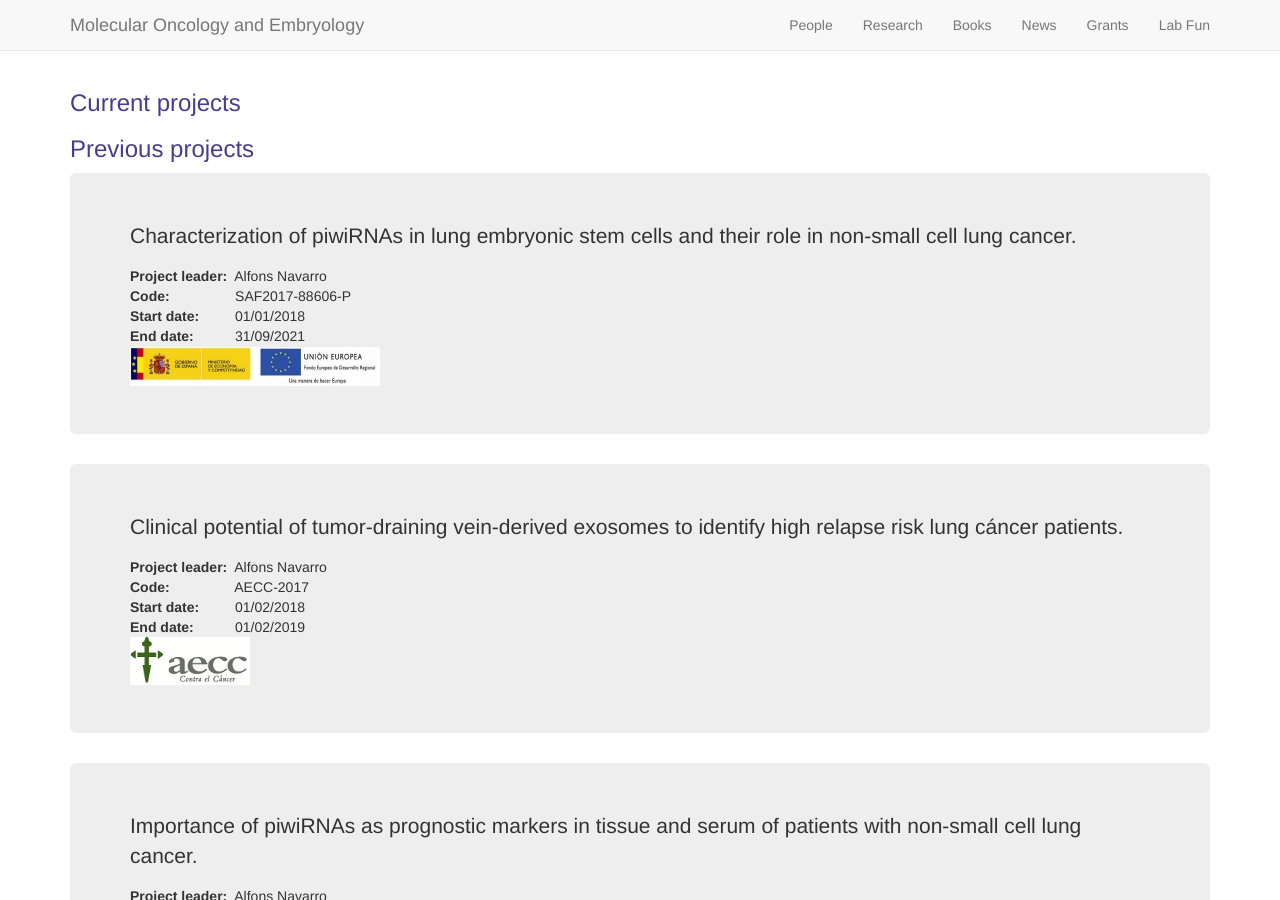
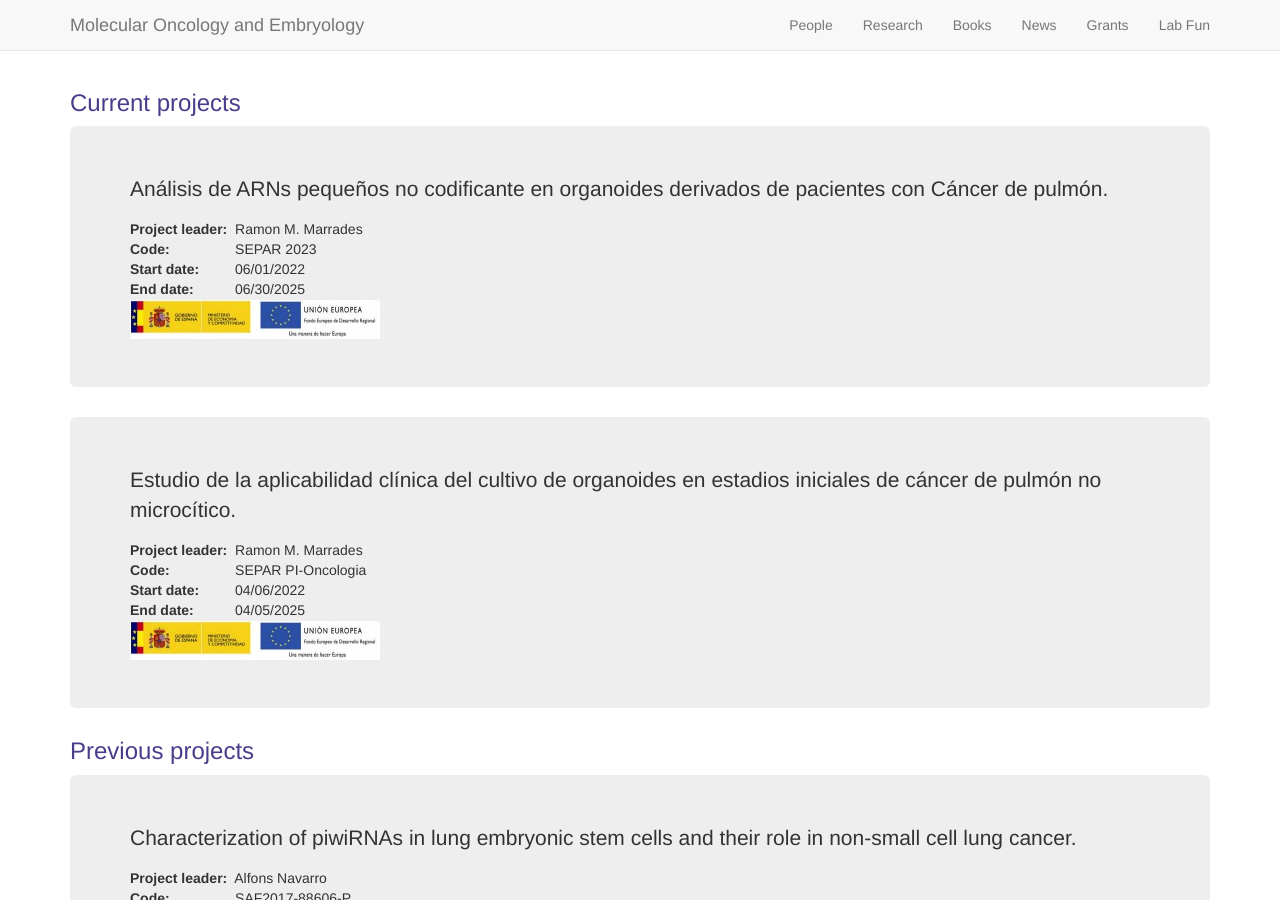
Before and after one commit to AlfonsNavarro/lab, a Jekyll site: the page built from pages/grants.md, in a window 1280 px wide and 900 px high. Built offline with Jekyll 4.4.1, drawn with Linux system fonts in a browser that asks for light colours; nearby versions of some CDN libraries.

Commit message:
update_grants

```diff
--- a/pages/grants.md
+++ b/pages/grants.md
@@ -4,6 +4,55 @@ title: Grants
 ---
 
 ### Current projects
+
+<div class="jumbotron">
+    <p>
+Análisis de ARNs pequeños no codificante en organoides derivados de pacientes con Cáncer de pulmón.
+</p>
+
+<table>
+	<tr>
+		<td><b>Project leader: </b></td> <td></td><td>&nbsp; Ramon M. Marrades</td>
+	</tr>
+	<tr>
+		<td><b>Code: </b></td><td></td> <td>&nbsp; SEPAR 2023</td>
+		</tr>
+	<tr>
+		<td><b>Start date: </b></td><td></td> <td>&nbsp; 06/01/2022 </td>
+		</tr>
+	<tr>
+		<td><b>End date: </b></td><td></td> <td>&nbsp; 06/30/2025</td>
+	</tr>
+</table>
+    <a href="https://portal.mineco.gob.es/es-es/Paginas/index.aspx">
+	<img data-u="image" src="../assets/logos/ministeri.jpg"/>
+      </a>
+</div>
+
+
+<div class="jumbotron">
+    <p>
+Estudio de la aplicabilidad clínica del cultivo de organoides en estadios iniciales de cáncer de pulmón no microcítico.
+</p>
+
+<table>
+	<tr>
+		<td><b>Project leader: </b></td> <td></td><td>&nbsp; Ramon M. Marrades</td>
+	</tr>
+	<tr>
+		<td><b>Code: </b></td><td></td> <td>&nbsp; SEPAR PI-Oncologia</td>
+		</tr>
+	<tr>
+		<td><b>Start date: </b></td><td></td> <td>&nbsp; 04/06/2022 </td>
+		</tr>
+	<tr>
+		<td><b>End date: </b></td><td></td> <td>&nbsp; 04/05/2025</td>
+	</tr>
+</table>
+    <a href="https://portal.mineco.gob.es/es-es/Paginas/index.aspx">
+	<img data-u="image" src="../assets/logos/ministeri.jpg"/>
+      </a>
+</div>
 
 
 ### Previous projects
```
